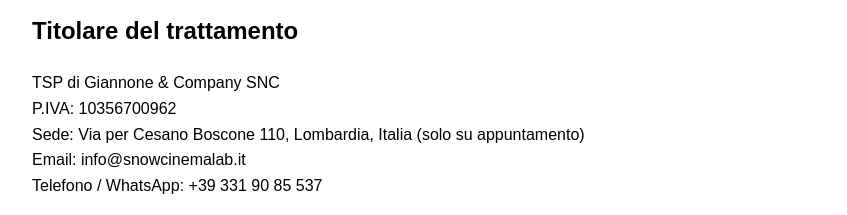
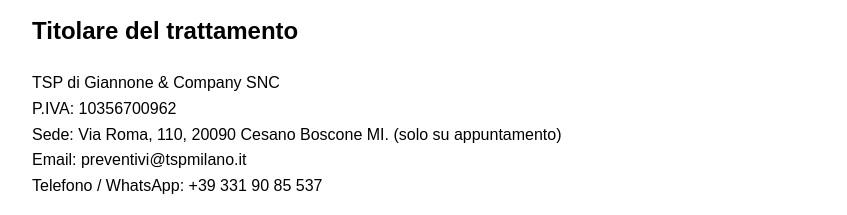
Before and after one commit to filippodeise/Carmelo-Giannone-Landing, a plain HTML site: page privacy.html in a window 1280 px wide. Shown: the part 213-428 px from the top of the page, without its empty margins (208-1055 px from the left). Drawn offline with Linux system fonts and the light colour scheme.

Commit message:
Update privacy.html

```diff
--- a/privacy.html
+++ b/privacy.html
@@ -16,8 +16,8 @@
 <p>
 TSP di Giannone & Company SNC<br>
 P.IVA: 10356700962<br>
-Sede: Via per Cesano Boscone 110, Lombardia, Italia (solo su appuntamento)<br>
-Email: info@snowcinemalab.it<br>
+Sede: Via Roma, 110, 20090 Cesano Boscone MI. (solo su appuntamento)<br>
+Email: preventivi@tspmilano.it<br>
 Telefono / WhatsApp: +39 331 90 85 537
 </p>
 
```
